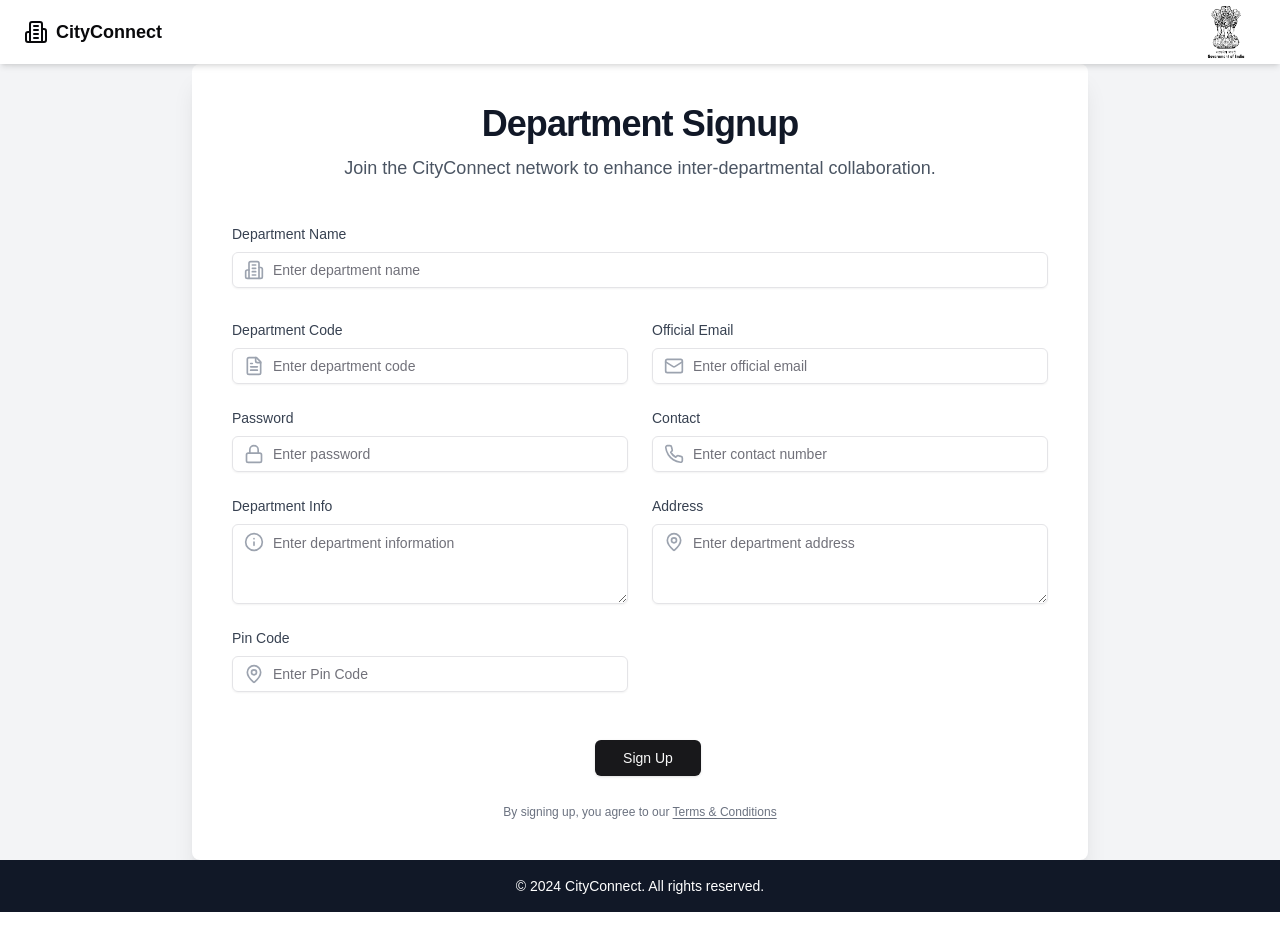
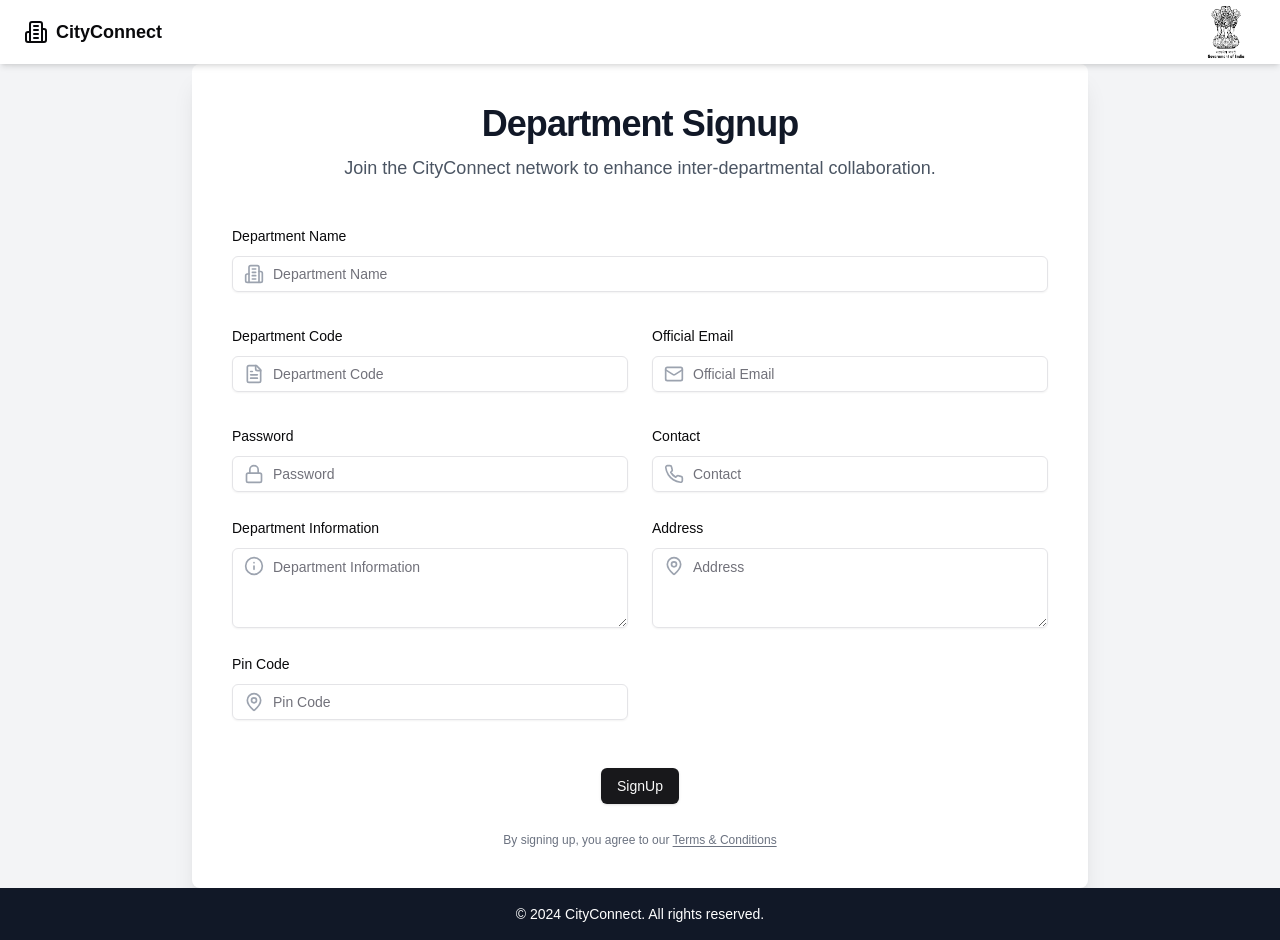
Before and after one commit to SwarthakDas/inter-departmental-cooperation, a Next.js app: page /sign-up in a window 1280 px wide. Before the commit the page ends 912 px from the top, so only its background shows below. Built offline with nearby package versions, Linux system fonts and the light colour scheme.

Commit message:
debouncing works

```diff
--- a/src/app/(auth)/sign-up/page.tsx
+++ b/src/app/(auth)/sign-up/page.tsx
@@ -4,19 +4,19 @@ import { zodResolver } from "@hookform/resolvers/zod"
 import { Button } from "@/components/ui/button"
 import { Input } from "@/components/ui/input"
 import { Textarea } from "@/components/ui/textarea"
-import { Building2, Mail, Lock, Info, Phone, MapPin, FileText } from 'lucide-react'
+import { Building2, Mail, Lock, Info, Phone, MapPin, FileText, Loader2 } from 'lucide-react'
 import Link from "next/link"
 import Navbar from '@/components/Navbar'
 import { motion } from 'framer-motion'
 import { useEffect, useState } from "react"
 import { useDebounceCallback } from "usehooks-ts"
 import { useToast } from "@/hooks/use-toast"
-import { Form, useForm } from "react-hook-form"
-import * as z from "zod"
+import { useForm } from "react-hook-form"
 import { SignUpSchema } from "@/schemas/signUpSchema"
 import axios,{AxiosError} from 'axios'
 import { ApiResponse } from "@/types/ApiResponse"
 import { useRouter } from "next/navigation"
+import { Form, FormControl, FormField, FormItem, FormLabel, FormMessage } from "@/components/ui/form"
 
 
 export default function DepartmentSignup() {
@@ -26,6 +26,7 @@ export default function DepartmentSignup() {
   const [isSubmitting,setIsSubmitting]=useState(false)
   const {toast}=useToast()
   const router=useRouter()
+  const debounced=useDebounceCallback(setDepartmentCode,300)
 
   const form=useForm({
     resolver: zodResolver(SignUpSchema),
@@ -34,8 +35,8 @@ export default function DepartmentSignup() {
       departmentCode:'',
       officialEmail:'',
       password:'',
+      contact:'',
       info:'',
-      contact:'',
       address:'',
       pinCode:''
     }
@@ -102,74 +103,186 @@ export default function DepartmentSignup() {
                 Join the CityConnect network to enhance inter-departmental collaboration.
               </p>
             </motion.div>
+            <Form {...form}>
             <motion.form
-              onSubmit={onSubmit}
+              onSubmit={form.handleSubmit(onSubmit)}
               className="space-y-8"
               initial={{ opacity: 0, y: 20 }}
               animate={{ opacity: 1, y: 0 }}
               transition={{ duration: 0.5, delay: 0.2 }}
             >
               <div className="space-y-2">
-                <label htmlFor="departmentName" className="block text-sm font-medium text-gray-700">Department Name</label>
+                  <FormField
+                    control={form.control}
+                    name="departmentName"
+                    render={({ field }) => (
+                      <FormItem>
+                        <FormLabel>Department Name</FormLabel>
+                        <FormControl>
                           <div className="relative">
                             <Building2 className="absolute left-3 top-2 h-5 w-5 text-gray-400" />
-                  <Input id="departmentName" placeholder="Enter department name" className="pl-10" required />
+                            <Input
+                              placeholder="Department Name"
+                              {...field}
+                              className="pl-10"
+                              />
                           </div>
+                        </FormControl>
+                        <FormMessage />
+                      </FormItem>
+                    )}
+                  />
               </div>
               <div className="grid grid-cols-1 md:grid-cols-2 gap-6">
-                <div className="space-y-2">
-                  <label htmlFor="departmentCode" className="block text-sm font-medium text-gray-700">Department Code</label>
+                <FormField
+                  control={form.control}
+                  name="departmentCode"
+                  render={({ field }) => (
+                    <FormItem>
+                      <FormLabel>Department Code</FormLabel>
+                      <FormControl>
                         <div className="relative">
                           <FileText className="absolute left-3 top-2 h-5 w-5 text-gray-400" />
-                    <Input id="departmentCode" placeholder="Enter department code" className="pl-10" required />
+                          <Input
+                            placeholder="Department Code"
+                            {...field}
+                            className="pl-10"
+                            onChange={(e)=>{
+                              field.onChange(e)
+                              debounced(e.target.value)
+                            }}
+                            />
                         </div>
-                </div>
-                <div className="space-y-2">
-                  <label htmlFor="officialEmail" className="block text-sm font-medium text-gray-700">Official Email</label>
+                      </FormControl>
+                      {isCheckingCode && <Loader2 className="animate-spin"/>}
+                      <p className={`text-sm ${departmentCodeMessage==="Department Code available" ? 'text-green-500' : 'text-red-500' }`}>
+                          {departmentCodeMessage}
+                      </p>
+                      <FormMessage />
+                    </FormItem>
+                  )}
+                />
+                <FormField
+                  control={form.control}
+                  name="officialEmail"
+                  render={({ field }) => (
+                    <FormItem>
+                      <FormLabel>Official Email</FormLabel>
+                      <FormControl>
                         <div className="relative">
                           <Mail className="absolute left-3 top-2 h-5 w-5 text-gray-400" />
-                    <Input id="officialEmail" type="email" placeholder="Enter official email" className="pl-10" required />
+                          <Input
+                            type="email"
+                            placeholder="Official Email"
+                            {...field}
+                            className="pl-10"
+                            />
                         </div>
-                </div>
-                <div className="space-y-2">
-                  <label htmlFor="password" className="block text-sm font-medium text-gray-700">Password</label>
+                      </FormControl>
+                      <FormMessage />
+                    </FormItem>
+                  )}
+                />
+                <FormField
+                  control={form.control}
+                  name="password"
+                  render={({ field }) => (
+                    <FormItem>
+                      <FormLabel>Password</FormLabel>
+                      <FormControl>
                         <div className="relative">
                           <Lock className="absolute left-3 top-2 h-5 w-5 text-gray-400" />
-                    <Input id="password" type="password" placeholder="Enter password" className="pl-10" required />
+                          <Input
+                            type="password"
+                            placeholder="Password"
+                            {...field}
+                            className="pl-10"
+                            />
                         </div>
-                </div>
-                <div className="space-y-2">
-                  <label htmlFor="contact" className="block text-sm font-medium text-gray-700">Contact</label>
+                      </FormControl>
+                      <FormMessage />
+                    </FormItem>
+                  )}
+                />
+                <FormField
+                  control={form.control}
+                  name="contact"
+                  render={({ field }) => (
+                    <FormItem>
+                      <FormLabel>Contact</FormLabel>
+                      <FormControl>
                         <div className="relative">
                           <Phone className="absolute left-3 top-2 h-5 w-5 text-gray-400" />
-                    <Input id="contact" type="tel" placeholder="Enter contact number" className="pl-10" required />
+                          <Input
+                            type="number"
+                            placeholder="Contact"
+                            {...field}
+                            className="pl-10"
+                            />
                         </div>
-                </div>
-                <div className="space-y-2">
-                  <label htmlFor="info" className="block text-sm font-medium text-gray-700">Department Info</label>
+                      </FormControl>
+                      <FormMessage />
+                    </FormItem>
+                  )}
+                />
+                <FormField
+                  control={form.control}
+                  name="info"
+                  render={({ field }) => (
+                    <FormItem>
+                      <FormLabel>Department Information</FormLabel>
+                      <FormControl>
                         <div className="relative">
                           <Info className="absolute left-3 top-2 h-5 w-5 text-gray-400" />
-                    <Textarea id="info" placeholder="Enter department information" className="pl-10 h-20" required />
+                          <Textarea placeholder="Department Information" {...field} className="pl-10 h-20"/>
                         </div>
-                </div>
-                <div className="space-y-2">
-                  <label htmlFor="address" className="block text-sm font-medium text-gray-700">Address</label>
+                      </FormControl>
+                      <FormMessage />
+                    </FormItem>
+                  )}
+                />
+                <FormField
+                  control={form.control}
+                  name="address"
+                  render={({ field }) => (
+                    <FormItem>
+                      <FormLabel>Address</FormLabel>
+                      <FormControl>
                         <div className="relative">
                           <MapPin className="absolute left-3 top-2 h-5 w-5 text-gray-400" />
-                    <Textarea id="address" placeholder="Enter department address" className="pl-10 h-20" required />
+                          <Textarea placeholder="Address" {...field} className="pl-10 h-20"/>
                         </div>
-                </div>
-                <div className="space-y-2">
-                  <label htmlFor="contact" className="block text-sm font-medium text-gray-700">Pin Code</label>
+                      </FormControl>
+                      <FormMessage />
+                    </FormItem>
+                  )}
+                />
+                <FormField
+                  control={form.control}
+                  name="pinCode"
+                  render={({ field }) => (
+                    <FormItem>
+                      <FormLabel>Pin Code</FormLabel>
+                      <FormControl>
                         <div className="relative">
                           <MapPin className="absolute left-3 top-2 h-5 w-5 text-gray-400" />
-                    <Input id="contact" type="tel" placeholder="Enter Pin Code" className="pl-10" required />
+                          <Input type="number" placeholder="Pin Code" {...field} className="pl-10" />
                         </div>
-              </div>
+                      </FormControl>
+                      <FormMessage />
+                    </FormItem>
+                  )}
+                />
               </div>
               <div className="flex flex-col gap-7 items-center justify-center pt-4">
-                <Button type="submit" className="ml-4 px-7">
-                  Sign Up
+                <Button type="submit" disabled={isSubmitting}>
+                  {
+                    isSubmitting?(
+                      <>
+                      <Loader2 className="mr-2 h-4 w-4 animate-spin"/> Please wait
+                      </>
+                    ):('SignUp')
+                  }
                 </Button>
                 <p className="text-xs text-gray-500">
                   By signing up, you agree to our{" "}
@@ -178,8 +291,8 @@ export default function DepartmentSignup() {
                   </Link>
                 </p>
               </div>
-
             </motion.form>
+            </Form>
           </div>
         </div>
       </main>
--- a/src/app/api/check-deptcode-unique/route.ts
+++ b/src/app/api/check-deptcode-unique/route.ts
@@ -29,7 +29,7 @@ export async function GET(request: Request){
         }
 
         const {departmentCode}=result.data
-        const existingVerifiedDepartment=await DepartmentModel.findOne({departmentCode,isVerified:true})
+        const existingVerifiedDepartment=await DepartmentModel.findOne({departmentCode})
         console.log(existingVerifiedDepartment)
         if(existingVerifiedDepartment){
             return Response.json({
--- a/src/schemas/signUpSchema.ts
+++ b/src/schemas/signUpSchema.ts
@@ -2,8 +2,8 @@ import { z } from "zod";
 
 export const deptnameValidation=z
 .string()
-.min(2,"unique code must be 2 characters")
-.max(20,"unique code must be no more than 20 characters")
+.min(3,"Unique Code must be 3 characters")
+.max(20,"Unique Code must be no more than 20 characters")
 .regex(/^[a-zA-Z0-9_]+$/,"unique code must not contain special character")
 
 export const SignUpSchema=z.object({
```
Also changed, not shown: src/app/(app)/page.tsx (+6 -6 lines). Lines whose indentation alone changed are shown as unchanged.
